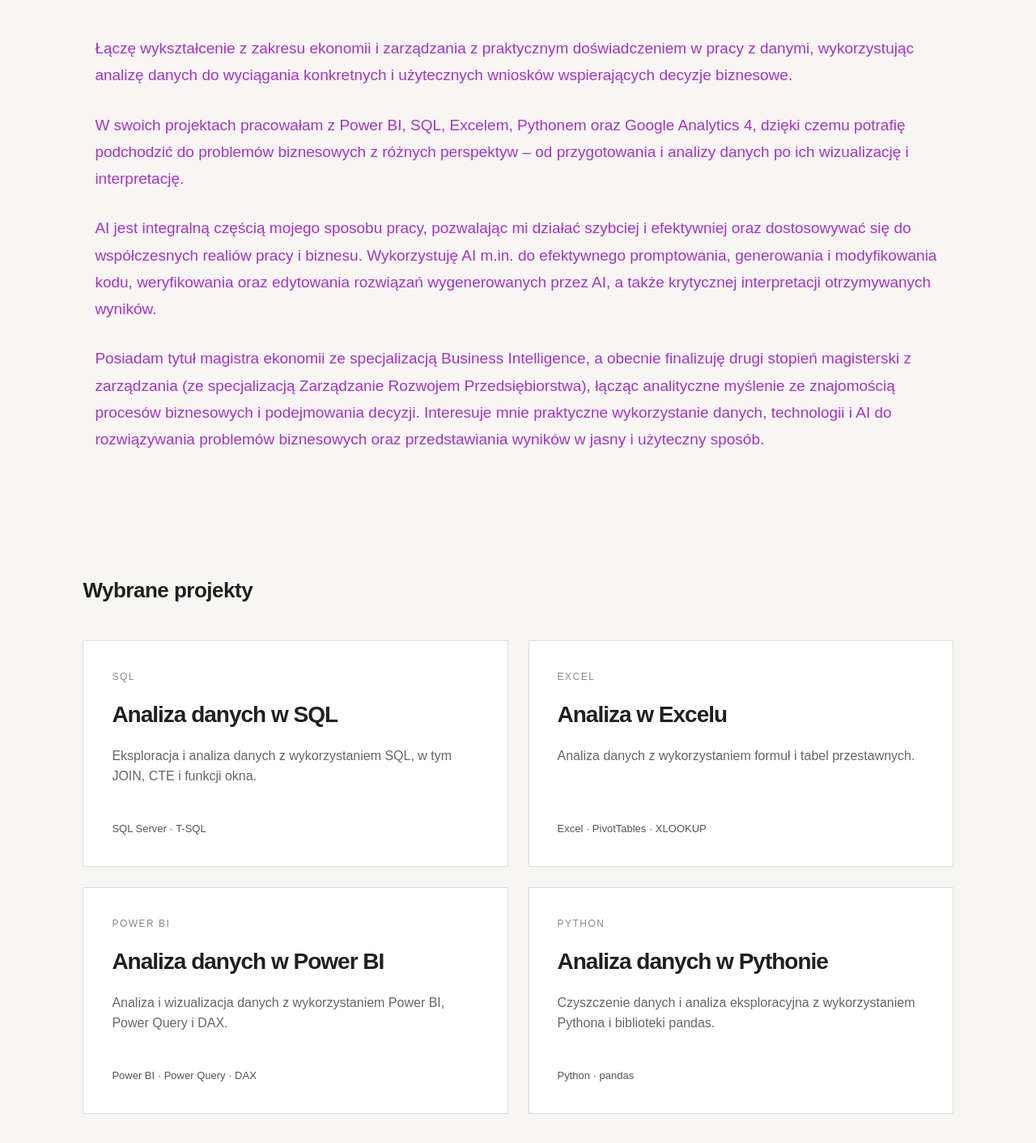
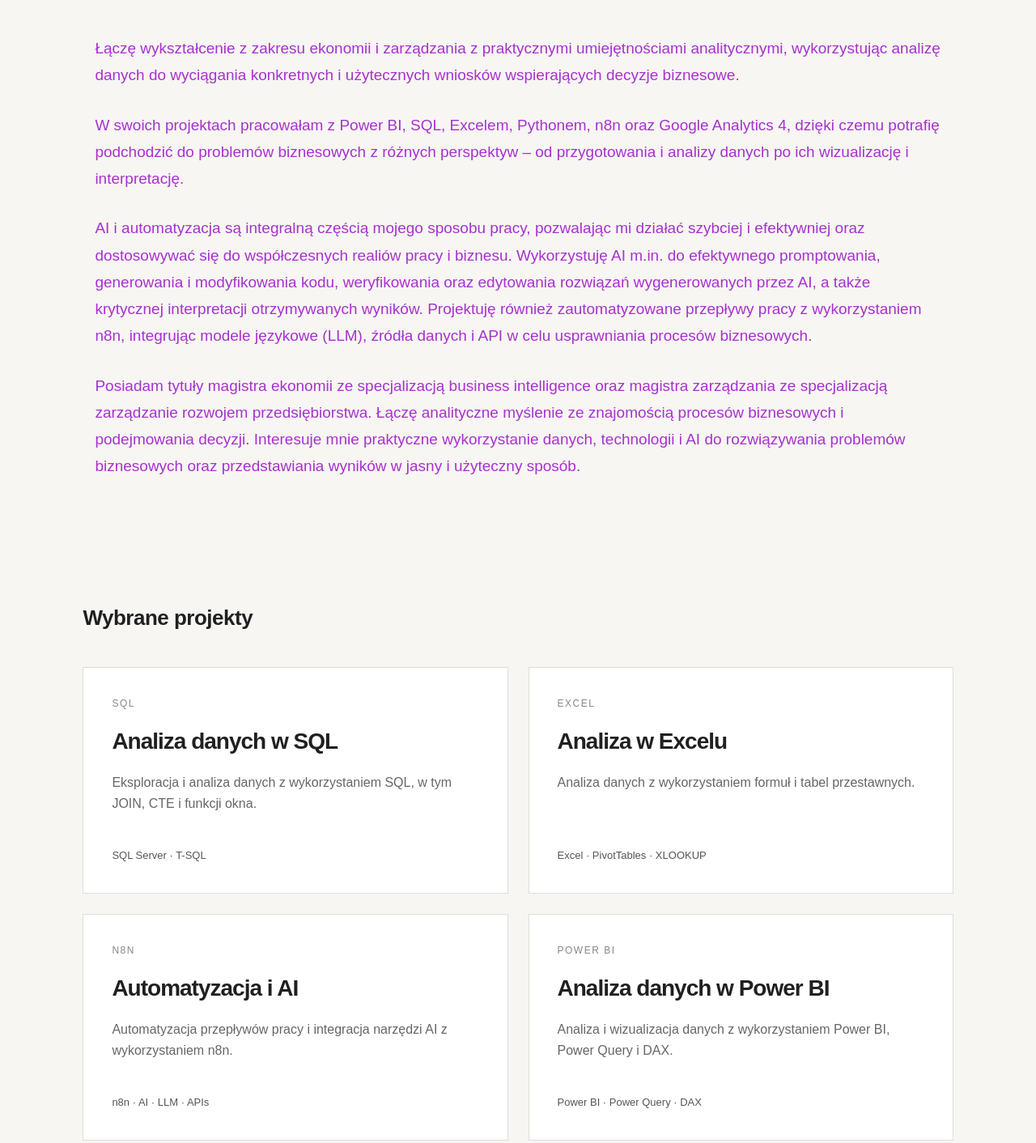
Before and after one commit to majaprzybyla/majaprzybyla.github.io, a plain HTML site: page index.html in a window 1280 px wide. Shown: the part 140-1552 px from the top of the page at 81% size. Drawn offline with Linux system fonts and the light colour scheme.

Commit message:
Update index.html

```diff
--- a/index.html
+++ b/index.html
@@ -282,27 +282,27 @@
         <div class="intro-text">
 
             <p
-                data-pl="Łączę wykształcenie z zakresu ekonomii i zarządzania z praktycznym doświadczeniem w pracy z danymi, wykorzystując analizę danych do wyciągania konkretnych i użytecznych wniosków wspierających decyzje biznesowe."
-                data-en="I combine an educational background in economics and management with practical experience working with data, using data analysis to draw concrete and actionable insights that support business decisions.">
-                Łączę wykształcenie z zakresu ekonomii i zarządzania z praktycznym doświadczeniem w pracy z danymi, wykorzystując analizę danych do wyciągania konkretnych i użytecznych wniosków wspierających decyzje biznesowe.
+                data-pl="Łączę wykształcenie z zakresu ekonomii i zarządzania z praktycznymi umiejętnościami analitycznymi, wykorzystując analizę danych do wyciągania konkretnych i użytecznych wniosków wspierających decyzje biznesowe."
+                data-en="I combine my academic background in economics and management with practical analytical skills, using data analysis to draw concrete and actionable insights that support business decisions.">
+                Łączę wykształcenie z zakresu ekonomii i zarządzania z praktycznymi umiejętnościami analitycznymi, wykorzystując analizę danych do wyciągania konkretnych i użytecznych wniosków wspierających decyzje biznesowe.
             </p>
 
             <p
-                data-pl="W swoich projektach pracowałam z Power BI, SQL, Excelem, Pythonem oraz Google Analytics 4, dzięki czemu potrafię podchodzić do problemów biznesowych z różnych perspektyw – od przygotowania i analizy danych po ich wizualizację i interpretację."
-                data-en="In my projects, I have worked with Power BI, SQL, Excel, Python, and Google Analytics 4, allowing me to approach business problems from different perspectives – from data preparation and analysis to visualization and interpretation.">
-                W swoich projektach pracowałam z Power BI, SQL, Excelem, Pythonem oraz Google Analytics 4, dzięki czemu potrafię podchodzić do problemów biznesowych z różnych perspektyw – od przygotowania i analizy danych po ich wizualizację i interpretację.
+                data-pl="W swoich projektach pracowałam z Power BI, SQL, Excelem, Pythonem, n8n oraz Google Analytics 4, dzięki czemu potrafię podchodzić do problemów biznesowych z różnych perspektyw – od przygotowania i analizy danych po ich wizualizację i interpretację."
+                data-en="In my projects, I have worked with Power BI, SQL, Excel, Python, n8n, and Google Analytics 4, allowing me to approach business problems from different perspectives – from data preparation and analysis to visualization and interpretation.">
+                W swoich projektach pracowałam z Power BI, SQL, Excelem, Pythonem, n8n oraz Google Analytics 4, dzięki czemu potrafię podchodzić do problemów biznesowych z różnych perspektyw – od przygotowania i analizy danych po ich wizualizację i interpretację.
             </p>
 
             <p
-                data-pl="AI jest integralną częścią mojego sposobu pracy, pozwalając mi działać szybciej i efektywniej oraz dostosowywać się do współczesnych realiów pracy i biznesu. Wykorzystuję AI m.in. do efektywnego promptowania, generowania i modyfikowania kodu, weryfikowania oraz edytowania rozwiązań wygenerowanych przez AI, a także krytycznej interpretacji otrzymywanych wyników."
-                data-en="AI is an integral part of the way I work, allowing me to work faster and more efficiently while adapting to the realities of modern work and business. I use AI for effective prompting, generating and modifying code, reviewing and editing AI-generated solutions, and critically interpreting the results.">
-                AI jest integralną częścią mojego sposobu pracy, pozwalając mi działać szybciej i efektywniej oraz dostosowywać się do współczesnych realiów pracy i biznesu. Wykorzystuję AI m.in. do efektywnego promptowania, generowania i modyfikowania kodu, weryfikowania oraz edytowania rozwiązań wygenerowanych przez AI, a także krytycznej interpretacji otrzymywanych wyników.
+                data-pl="AI i automatyzacja są integralną częścią mojego sposobu pracy, pozwalając mi działać szybciej i efektywniej oraz dostosowywać się do współczesnych realiów pracy i biznesu. Wykorzystuję AI m.in. do efektywnego promptowania, generowania i modyfikowania kodu, weryfikowania oraz edytowania rozwiązań wygenerowanych przez AI, a także krytycznej interpretacji otrzymywanych wyników. Projektuję również zautomatyzowane przepływy pracy z wykorzystaniem n8n, integrując modele językowe (LLM), źródła danych i API w celu usprawniania procesów biznesowych."
+                data-en="AI and automation are integral to the way I work, allowing me to work faster and more efficiently while adapting to the realities of modern work and business. I use AI for effective prompting, generating and modifying code, reviewing and editing AI-generated solutions, and critically interpreting the results. I also design automated workflows using n8n, integrating large language models (LLMs), data sources, and APIs to streamline business processes.">
+                AI i automatyzacja są integralną częścią mojego sposobu pracy, pozwalając mi działać szybciej i efektywniej oraz dostosowywać się do współczesnych realiów pracy i biznesu. Wykorzystuję AI m.in. do efektywnego promptowania, generowania i modyfikowania kodu, weryfikowania oraz edytowania rozwiązań wygenerowanych przez AI, a także krytycznej interpretacji otrzymywanych wyników. Projektuję również zautomatyzowane przepływy pracy z wykorzystaniem n8n, integrując modele językowe (LLM), źródła danych i API w celu usprawniania procesów biznesowych.
             </p>
 
             <p
-                data-pl="Posiadam tytuł magistra ekonomii ze specjalizacją Business Intelligence, a obecnie finalizuję drugi stopień magisterski z zarządzania (ze specjalizacją Zarządzanie Rozwojem Przedsiębiorstwa), łącząc analityczne myślenie ze znajomością procesów biznesowych i podejmowania decyzji. Interesuje mnie praktyczne wykorzystanie danych, technologii i AI do rozwiązywania problemów biznesowych oraz przedstawiania wyników w jasny i użyteczny sposób."
-                data-en="I hold a Master's degree in Economics with a specialization in Business Intelligence and am currently finalizing a second Master's degree in Management, specializing in Business Development Management. I combine analytical thinking with an understanding of business processes and decision-making. I am interested in the practical use of data, technology, and AI to solve business problems and communicate results in a clear and useful way.">
-                Posiadam tytuł magistra ekonomii ze specjalizacją Business Intelligence, a obecnie finalizuję drugi stopień magisterski z zarządzania (ze specjalizacją Zarządzanie Rozwojem Przedsiębiorstwa), łącząc analityczne myślenie ze znajomością procesów biznesowych i podejmowania decyzji. Interesuje mnie praktyczne wykorzystanie danych, technologii i AI do rozwiązywania problemów biznesowych oraz przedstawiania wyników w jasny i użyteczny sposób.
+                data-pl="Posiadam tytuły magistra ekonomii ze specjalizacją business intelligence oraz magistra zarządzania ze specjalizacją zarządzanie rozwojem przedsiębiorstwa. Łączę analityczne myślenie ze znajomością procesów biznesowych i podejmowania decyzji. Interesuje mnie praktyczne wykorzystanie danych, technologii i AI do rozwiązywania problemów biznesowych oraz przedstawiania wyników w jasny i użyteczny sposób."
+                data-en="I hold a Master's degree in Economics with a specialization in Business Intelligence and a Master's degree in Management, specializing in Business Development Management. I combine analytical thinking with an understanding of business processes and decision-making. I am interested in the practical use of data, technology, and AI to solve business problems and communicate results in a clear and useful way.">
+                Posiadam tytuły magistra ekonomii ze specjalizacją business intelligence oraz magistra zarządzania ze specjalizacją zarządzanie rozwojem przedsiębiorstwa. Łączę analityczne myślenie ze znajomością procesów biznesowych i podejmowania decyzji. Interesuje mnie praktyczne wykorzystanie danych, technologii i AI do rozwiązywania problemów biznesowych oraz przedstawiania wyników w jasny i użyteczny sposób.
             </p>
 
         </div>
@@ -385,6 +385,37 @@
 
             </a>
 
+            <!-- N8N -->
+
+            <a href="projects/n8n.html"
+               class="project">
+
+                <div>
+
+                    <div class="project-type">
+                        n8n
+                    </div>
+
+                    <h3
+                        data-pl="Automatyzacja i AI"
+                        data-en="Automation & AI">
+                        Automatyzacja i AI
+                    </h3>
+
+                    <p
+                        data-pl="Automatyzacja przepływów pracy i integracja narzędzi AI z wykorzystaniem n8n."
+                        data-en="Workflow automation and integration of AI tools using n8n.">
+                        Automatyzacja przepływów pracy i integracja narzędzi AI z wykorzystaniem n8n.
+                    </p>
+
+                </div>
+
+                <div class="project-tools">
+                    n8n · AI · LLM · APIs
+                </div>
+
+            </a>
+
             <!-- POWER BI -->
 
             <a href="projects/powerbi.html"
@@ -405,8 +436,7 @@
                     <p
                         data-pl="Analiza i wizualizacja danych z wykorzystaniem Power BI, Power Query i DAX."
                         data-en="Data analysis and visualization using Power BI, Power Query, and DAX.">
-                        Analiza danych i wizualizacja z wykorzystaniem Power BI,
-                        Power Query i DAX.
+                        Analiza i wizualizacja danych z wykorzystaniem Power BI, Power Query i DAX.
                     </p>
 
                 </div>
```
